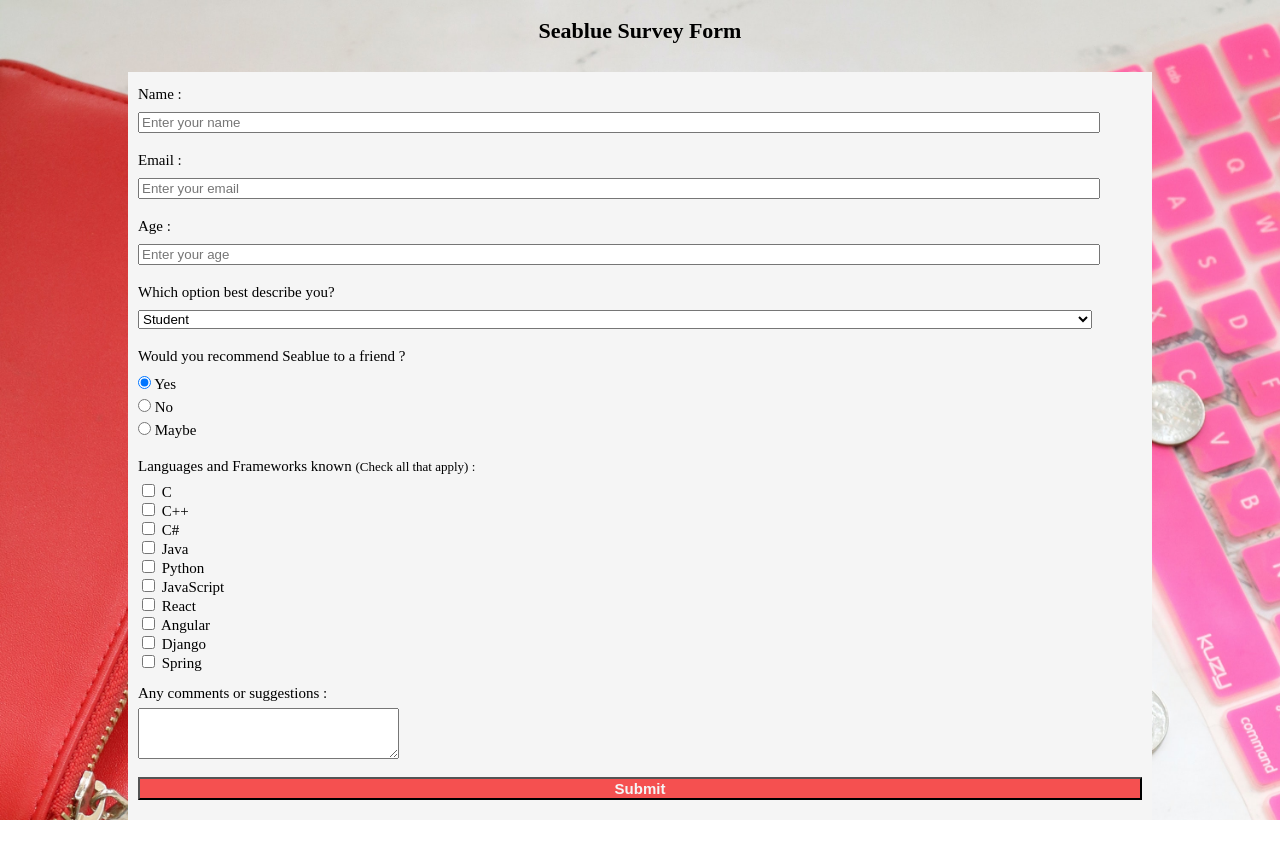
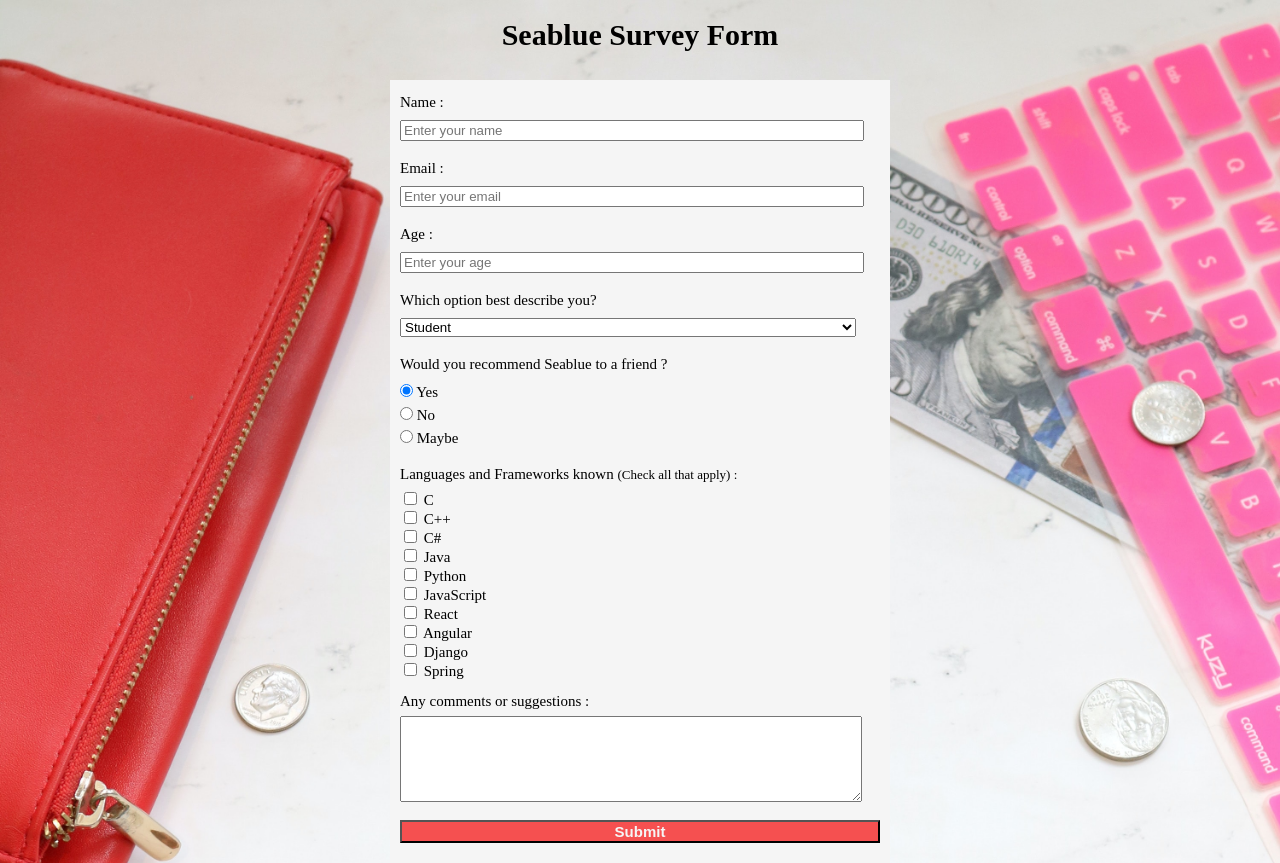
Before and after one commit to ekprstyo/SurveyForm, a plain HTML site: page index.html in a window 1280 px wide. Before the commit the page ends 820 px from the top, so only its background shows below. Drawn offline with Linux system fonts and the light colour scheme.

Commit message:
add responsive

```diff
--- a/index.html
+++ b/index.html
@@ -74,7 +74,7 @@
         <br />
         <section>
           <label for="" class="down">Any comments or suggestions :</label><br />
-          <textarea rows="3" cols="30"></textarea>
+          <textarea></textarea>
         </section>
         <br />
         <section>
--- a/style.css
+++ b/style.css
@@ -180,6 +180,11 @@ small {
   margin-bottom: 7px;
 }
 
+textarea {
+  width: 95%;
+  height: 80px;
+}
+
 button {
   width: 100%;
   background-color: #f55050;
@@ -187,3 +192,13 @@ button {
   font-size: 15px;
   font-weight: 800;
 }
+
+/* large device */
+@media only screen and (min-width: 600px) {
+  h2 {
+    font-size: 30px;
+  }
+  main {
+    max-width: 500px;
+  }
+}
```
